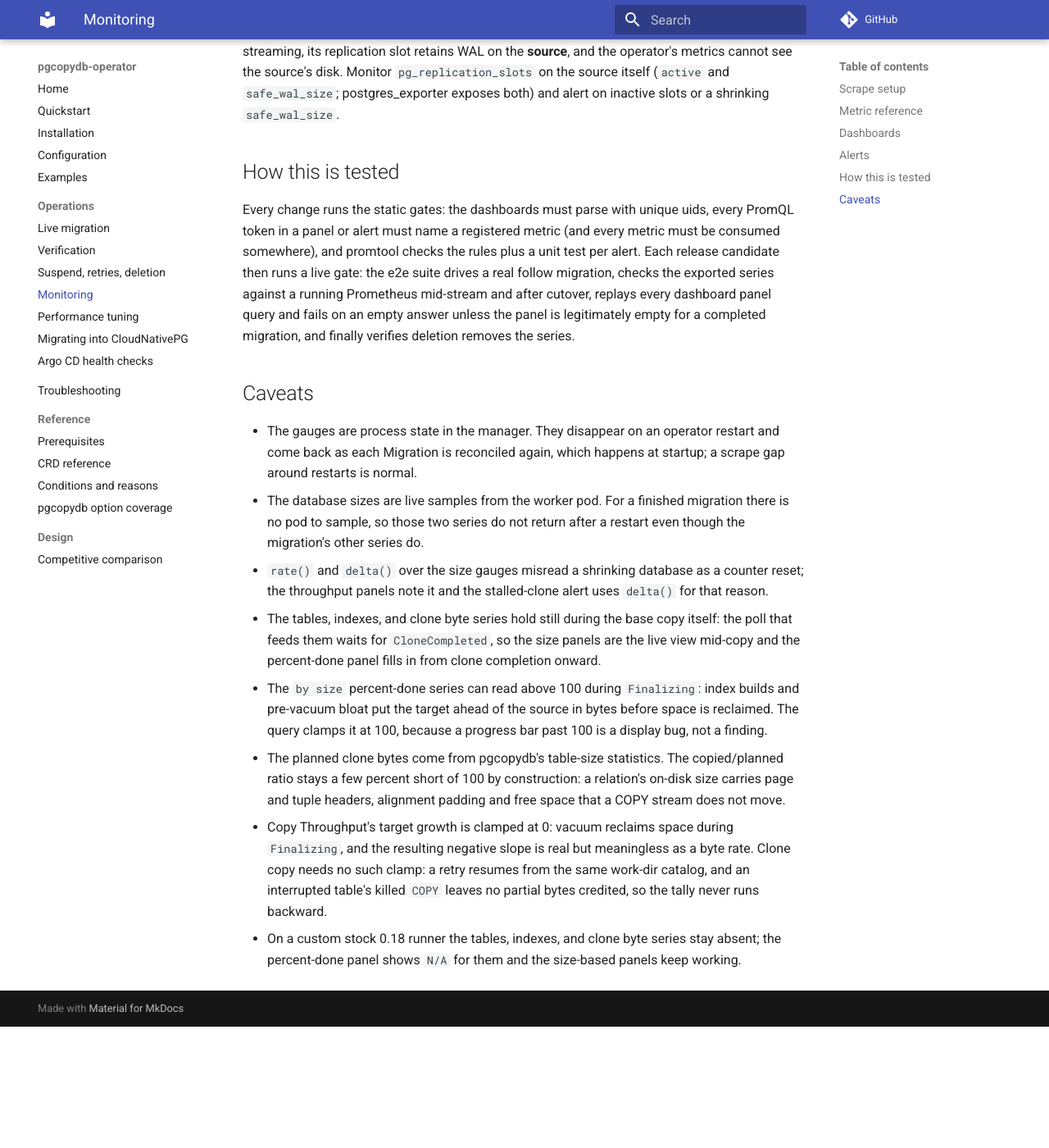
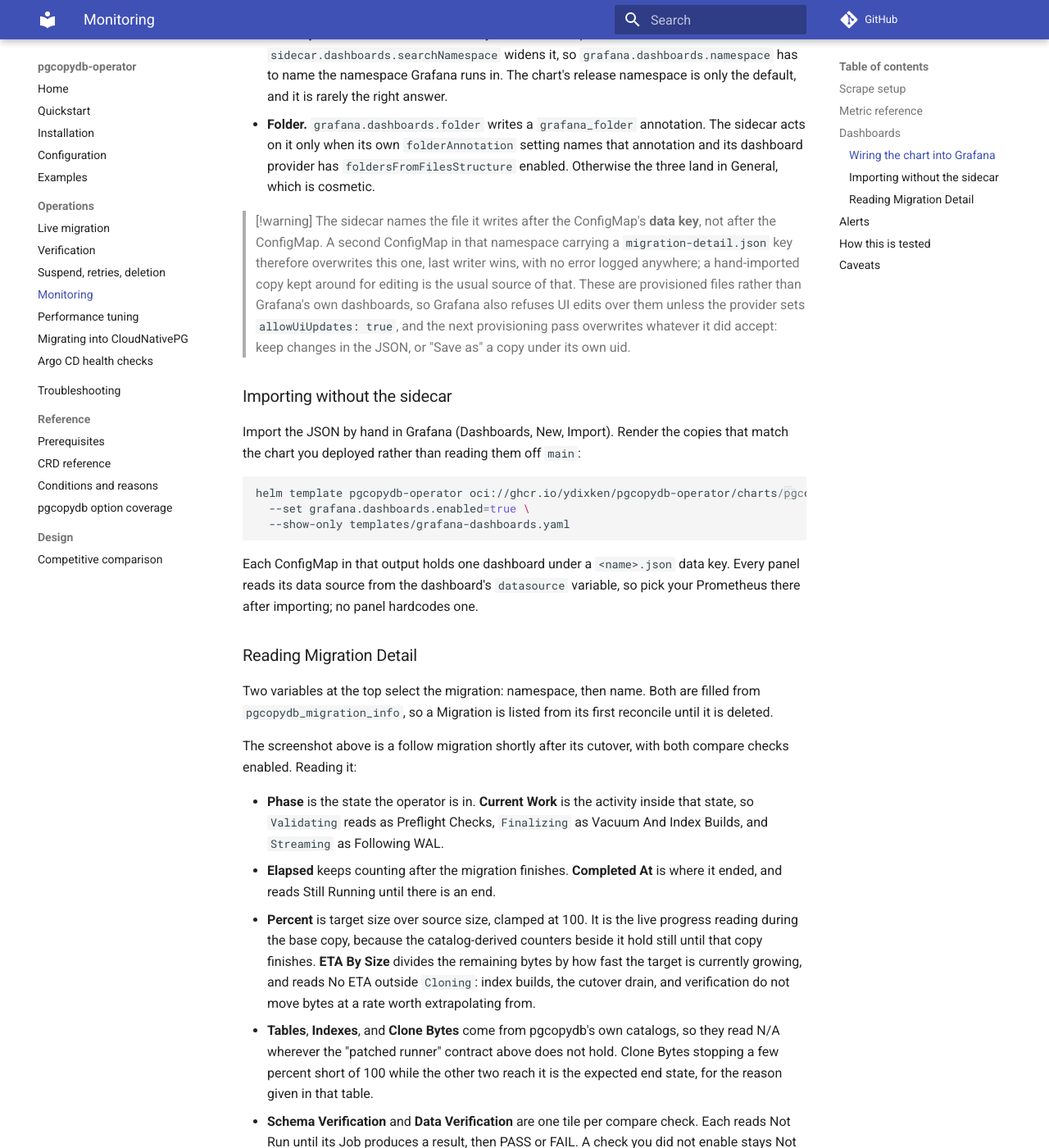
Before and after one commit to ydixken/pgcopydb-operator, an MkDocs documentation site: the page built from docs/operations/monitoring.md, in a window 1280 px wide and 1400 px high, scrolled down 4213 px. Shown: the whole window at 82% size. Built offline with MkDocs 1.6.1 and Material for MkDocs 9.7.7, drawn with Linux system fonts in a browser that asks for light colours; comment, search, counter and statistics services are not loaded; before the commit the page ends 5465 px from its top, so only the background shows below that; some of the changed text lies outside the part shown.

Commit message:
docs(monitoring): show Migration Detail and how to wire Grafana (#165)
The Dashboards section named three dashboards and left the reader to
work out what a panel means and why the sidecar ignored the ConfigMaps.
It now carries a screenshot of Migration Detail on a finished follow
migration, the values that install the dashboards, the two Grafana-side
settings that decide whether they arrive, and a tile-by-tile reading
guide for the strings the dashboard shows instead of numbers (No ETA,
Still Running, Not Run, No Endpos).

Two traps that cost time on a real cluster get a callout: the sidecar
names files after the ConfigMap's data key, so a hand-imported copy in
the same namespace silently wins, and provisioned dashboards revert UI
edits on the next provisioning pass.

Also documents pgcopydb_migration_verification_check, which shipped with
the per-check verification status and was missing from the metric table
and from the verification guide.

````diff
--- a/docs/operations/monitoring.md
+++ b/docs/operations/monitoring.md
@@ -24,7 +24,8 @@ A value the operator does not know is absent, never zero: dashboards and alerts
 | `pgcopydb_migration_info` | `mode` | Always 1; mode is `clone` or `follow` | always |
 | `pgcopydb_migration_start_time_seconds` | | Unix time the first attempt started | once started |
 | `pgcopydb_migration_completion_time_seconds` | | Unix time the migration completed | once completed |
-| `pgcopydb_migration_verified` | | 1 on compare pass, 0 on mismatch | after a verification result |
+| `pgcopydb_migration_verified` | | 1 when every requested compare check passed, 0 if any mismatched | after a verification result |
+| `pgcopydb_migration_verification_check` | `check` | 1 when that check passed, 0 on mismatch; `check` is `schema` or `data` | after that check has run |
 | `pgcopydb_migration_source_database_size_bytes` | | Source database size | worker running |
 | `pgcopydb_migration_target_database_size_bytes` | | Target database size; `rate()` of it is the copy throughput | worker running |
 | `pgcopydb_migration_tables_done` / `_tables_total` | | Tables copied / planned | patched runner |
@@ -52,16 +53,88 @@ Derived quantities stay in PromQL rather than becoming metrics: receive lag is `
 
 The chart ships three dashboards, linked to each other through their shared `pgcopydb` tag:
 
-- **Migration Detail** (uid `pgcopydb-migration`): one migration end to end. Two rows of stats lead: what it is doing and when, then how far along it is and whether each compare check passed. Below them a phase timeline table, database sizes and copy throughput, LSN positions with the lag split, WAL generation, and the cutover drain.
+- **Migration Detail** (uid `pgcopydb-migration`): one migration end to end.
+  Two rows of stats lead: what it is doing and when, then how far along it is and whether each compare check passed.
+  Below them a phase timeline table, database sizes and copy throughput, LSN positions with the lag split, WAL generation, and the cutover drain.
 - **Fleet Overview** (uid `pgcopydb-fleet`): counts by phase, an all-migrations table whose name column links into the detail dashboard, and lag, throughput, and attempt churn per migration.
 - **Operator Health** (uid `pgcopydb-operator`): build and leader status, reconcile rate and duration percentiles, workqueue depth and latencies, and process CPU, memory, goroutines, and file descriptors.
 
-`grafana.dashboards.enabled=true` renders them as ConfigMaps labeled `grafana_dashboard: "1"` for Grafana's dashboard sidecar.
-The sidecar usually watches only Grafana's own namespace, so set `grafana.dashboards.namespace` to it (the chart's release namespace is only the default).
-`grafana.dashboards.folder` writes a `grafana_folder` annotation; the sidecar honors it only when its `folderAnnotation` setting names that annotation, and files the dashboards in General otherwise.
+![Migration Detail, on a follow migration a minute after its cutover, with both compare checks passed](../assets/migration-detail-dashboard.png)
 
-Without a sidecar, import by hand: take the JSON files from `charts/pgcopydb-operator/dashboards/` and import them in the Grafana UI.
-Every panel reads its data source from the dashboard's `datasource` variable, so pick your Prometheus there after importing; nothing is hardcoded.
+### Wiring the chart into Grafana
+
+Two things have to exist first, and the chart provides neither: a Prometheus that scrapes the operator ([Scrape setup](#scrape-setup) above), and a Grafana with that Prometheus as a data source.
+With both in place, the chart's side is two values:
+
+```yaml
+metrics:
+  serviceMonitor:
+    enabled: true
+grafana:
+  dashboards:
+    enabled: true
+    # The namespace Grafana runs in, not the one the operator runs in.
+    namespace: monitoring
+    folder: pgcopydb
+```
+
+`grafana.dashboards.enabled=true` renders each dashboard as its own ConfigMap, labeled `grafana_dashboard: "1"`.
+Grafana's dashboard sidecar (kube-prometheus-stack runs one by default) watches for that label, writes each ConfigMap's data key out as a file, and Grafana loads what appears.
+Check they landed where the sidecar is watching:
+
+```sh
+kubectl get configmap -n monitoring -l grafana_dashboard=1
+```
+
+Two sidecar settings then decide whether the dashboards show up, and where:
+
+- **Namespace.** The sidecar watches only its own namespace unless `sidecar.dashboards.searchNamespace` widens it, so `grafana.dashboards.namespace` has to name the namespace Grafana runs in.
+  The chart's release namespace is only the default, and it is rarely the right answer.
+- **Folder.** `grafana.dashboards.folder` writes a `grafana_folder` annotation.
+  The sidecar acts on it only when its own `folderAnnotation` setting names that annotation and its dashboard provider has `foldersFromFilesStructure` enabled.
+  Otherwise the three land in General, which is cosmetic.
+
+> [!warning]
+> The sidecar names the file it writes after the ConfigMap's **data key**, not after the ConfigMap.
+> A second ConfigMap in that namespace carrying a `migration-detail.json` key therefore overwrites this one, last writer wins, with no error logged anywhere; a hand-imported copy kept around for editing is the usual source of that.
+> These are provisioned files rather than Grafana's own dashboards, so Grafana also refuses UI edits over them unless the provider sets `allowUiUpdates: true`, and the next provisioning pass overwrites whatever it did accept: keep changes in the JSON, or "Save as" a copy under its own uid.
+
+### Importing without the sidecar
+
+Import the JSON by hand in Grafana (Dashboards, New, Import).
+Render the copies that match the chart you deployed rather than reading them off `main`:
+
+```sh
+helm template pgcopydb-operator oci://ghcr.io/ydixken/pgcopydb-operator/charts/pgcopydb-operator \
+  --set grafana.dashboards.enabled=true \
+  --show-only templates/grafana-dashboards.yaml
+```
+
+Each ConfigMap in that output holds one dashboard under a `<name>.json` data key.
+Every panel reads its data source from the dashboard's `datasource` variable, so pick your Prometheus there after importing; no panel hardcodes one.
+
+### Reading Migration Detail
+
+Two variables at the top select the migration: namespace, then name.
+Both are filled from `pgcopydb_migration_info`, so a Migration is listed from its first reconcile until it is deleted.
+
+The screenshot above is a follow migration shortly after its cutover, with both compare checks enabled.
+Reading it:
+
+- **Phase** is the state the operator is in.
+  **Current Work** is the activity inside that state, so `Validating` reads as Preflight Checks, `Finalizing` as Vacuum And Index Builds, and `Streaming` as Following WAL.
+- **Elapsed** keeps counting after the migration finishes.
+  **Completed At** is where it ended, and reads Still Running until there is an end.
+- **Percent** is target size over source size, clamped at 100.
+  It is the live progress reading during the base copy, because the catalog-derived counters beside it hold still until that copy finishes.
+  **ETA By Size** divides the remaining bytes by how fast the target is currently growing, and reads No ETA outside `Cloning`: index builds, the cutover drain, and verification do not move bytes at a rate worth extrapolating from.
+- **Tables**, **Indexes**, and **Clone Bytes** come from pgcopydb's own catalogs, so they read N/A wherever the "patched runner" contract above does not hold.
+  Clone Bytes stopping a few percent short of 100 while the other two reach it is the expected end state, for the reason given in that table.
+- **Schema Verification** and **Data Verification** are one tile per compare check.
+  Each reads Not Run until its Job produces a result, then PASS or FAIL.
+  A check you did not enable stays Not Run.
+- **Cutover Drain** is the bytes still to replay before the endpos is reached.
+  It reads No Endpos until a cutover sets one, and 0 B once the target has caught up, which is what the screenshot shows.
 
 ## Alerts
 
````
Also changed, not shown: charts/pgcopydb-operator/README.md (+2 -0 lines), docs/operations/verification.md (+1 -1 lines), docs/assets/migration-detail-dashboard.png (added), 1 other file.
